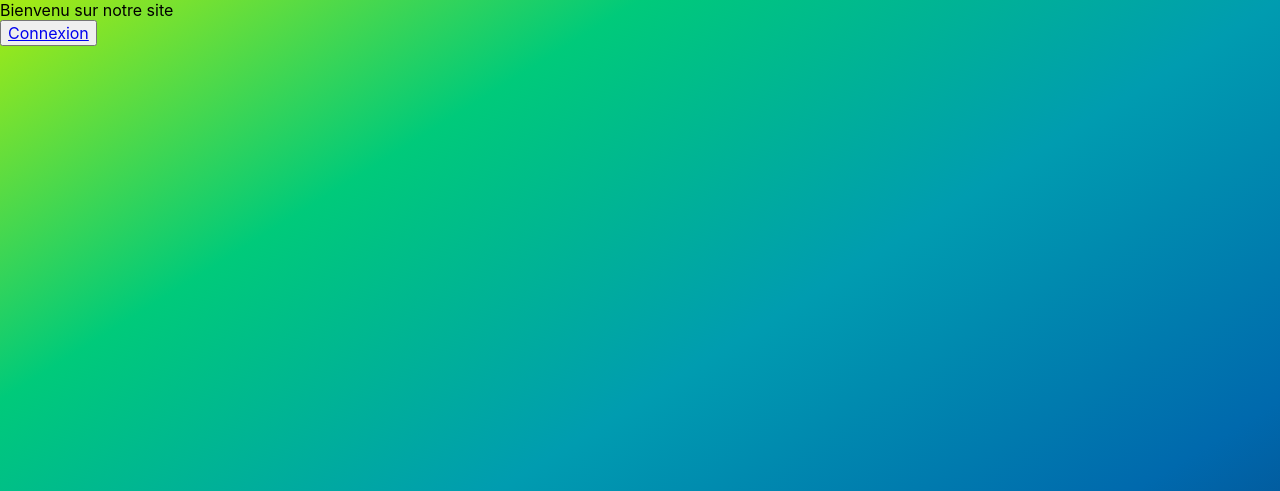
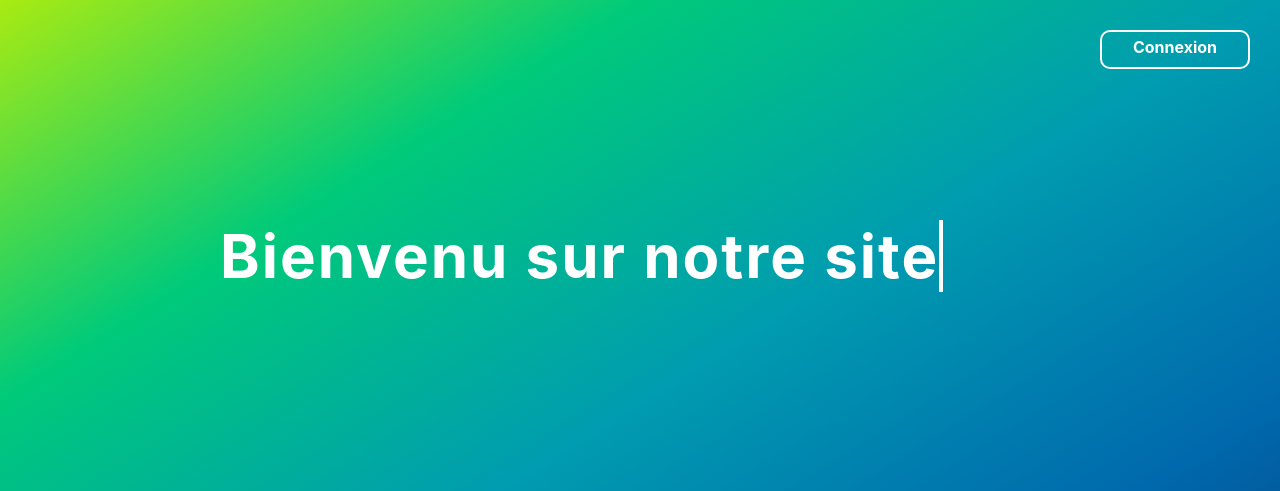
Before and after one commit to BenSmayaWiem/Mon-Premier-Projet-AI, a Flask app: page / in a window 1280 px wide. Shown: the top 491 px of the page. Run offline with Flask 2, Linux system fonts and the light colour scheme; parts of the project's set-up code (start-up, migrations or seed data) failed here and were passed over; some libraries are stand-ins or nearby versions.

Commit message:
Update style.css

```diff
--- a/static/style.css
+++ b/static/style.css
@@ -9,6 +9,71 @@ body {
   	background-color: #435165;
   	margin: 0;
 }
+
+
+.typewriter {
+	text-align: center;
+    font-family: Courier, monospace;
+	display: inline-block;
+	color: white;
+	padding-top: 220px;
+	margin-left: 220px;}
+
+.typewriter-text {
+    display: inline-block;
+  	overflow: hidden;
+  	letter-spacing: 2px;
+ 	animation: typing 6s steps(30, end), blink .75s step-end infinite;
+    white-space: nowrap;
+    font-size: 60px;
+    font-weight: 700;
+    border-right: 4px solid white;
+    box-sizing: border-box;
+}
+
+@keyframes typing {
+    from {
+        width: 0%
+    }
+    to {
+        width: 100%
+    }
+}
+
+@keyframes blink {
+    from, to {
+        border-color: transparent
+    }
+    50% {
+        border-color: white;
+    }
+}
+
+.btn{
+    width: 150px;
+    padding: 10px;
+    margin-top: 30px;
+    padding-top: 5px;
+    padding-left: 10px;
+    margin-right: 30px;
+    background-color:transparent; ;
+    border: 0;
+    cursor: pointer;
+    font-weight: bold;
+    color: #fff;
+    transition: background-color 0.2s;
+    text-decoration: none;
+    float: right;
+    border: 2px solid #fff;
+    border-radius: 10px;
+}
+
+.conn{
+	text-decoration: none;
+	color: #fff;
+}
+
+
 .login, .register {
   	width: 400px;
   	background-color: #ffffff;
```
